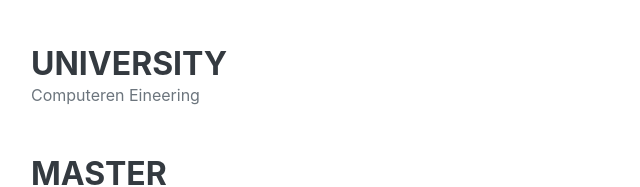
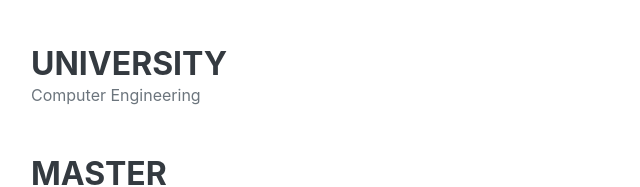
Before and after one commit to wjdgoska12/wjdgoska12.github.io, a plain HTML site: page index.html in a window 1280 px wide. Shown: the part 2492-2679 px from the top of the page, 289-929 px from the left. Drawn offline with nearby package versions, Linux system fonts and the light colour scheme; a web font is replaced by a local one.

Commit message:
Update index.html

```diff
--- a/index.html
+++ b/index.html
@@ -100,7 +100,7 @@
                     <div class="d-flex flex-column flex-md-row justify-content-between mb-5">
                         <div class="flex-grow-1">
                             <h3 class="mb-0">University</h3>
-                            <div>Computeren Eineering</div>
+                            <div>Computer Engineering</div>
                         </div>
                         <div class="flex-shrink-0"><span class="text-primary">2014 - 2020</span></div>
                     </div>
```
